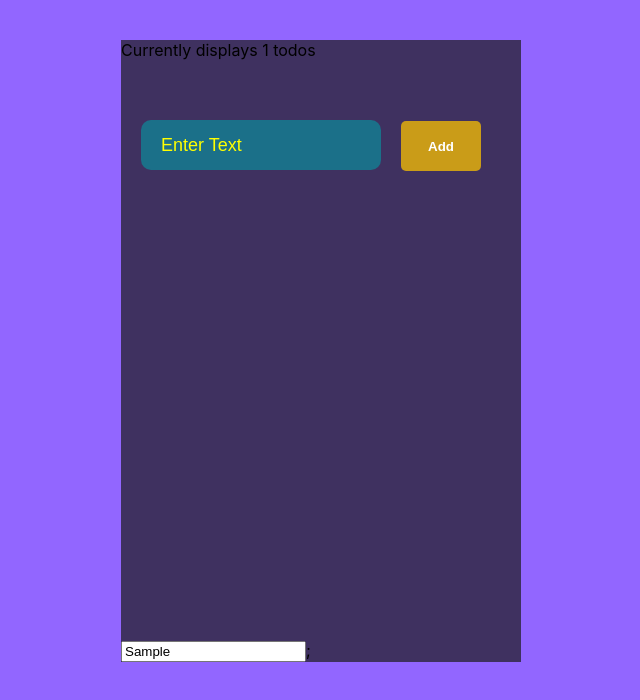
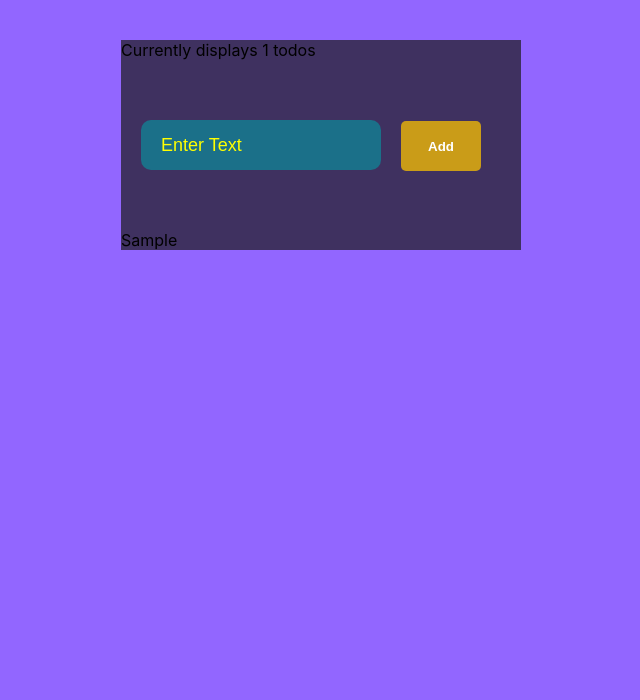
Before and after one commit to MadsAkselsen/todo-frontend, a React (Create React App) app: page / in a window 1280 px wide. Both pictures are taken after typing "Sample" into the empty fields and a click on the button "Add". Shown: the top 700 px of the page, without its empty margins (319-959 px from the left). Built offline with nearby package versions, Linux system fonts and the light colour scheme; no server answers.

Commit message:
added list functionan

```diff
--- a/src/App.css
+++ b/src/App.css
@@ -4,7 +4,6 @@ body {
 
 .App {
   background-color: #3f3160;
-  min-height: 500px;
   width: 400px;
   margin: 40px auto;
 }
--- a/src/App.js
+++ b/src/App.js
@@ -23,6 +23,8 @@ function App() {
     setTodos([newTodo, ...todos]);
   };
 
+  const deleteItem = (id) => {};
+
   return (
     <div className="App">
       <p>Currently displays {todos.length} todos</p>
--- a/src/ListItem.js
+++ b/src/ListItem.js
@@ -2,8 +2,8 @@ import React from "react";
 
 function ListItem({ todo }) {
   return (
-    <div>
-      <input type="text" value={todo.title}></input>;
+    <div key={todo.id}>
+      <p>{todo.title}</p>
     </div>
   );
 }
--- a/src/ListItems.js
+++ b/src/ListItems.js
@@ -2,11 +2,11 @@ import React from "react";
 import "./ListItems.css";
 import ListItem from "./ListItem";
 
-function ListItems({ todos }) {
+function ListItems({ todos, updateChange }) {
   return (
     <div>
       {todos.map((todo) => (
-        <ListItem todo={todo} />
+        <ListItem todo={todo} key={todo.id} />
       ))}
     </div>
   );
```
